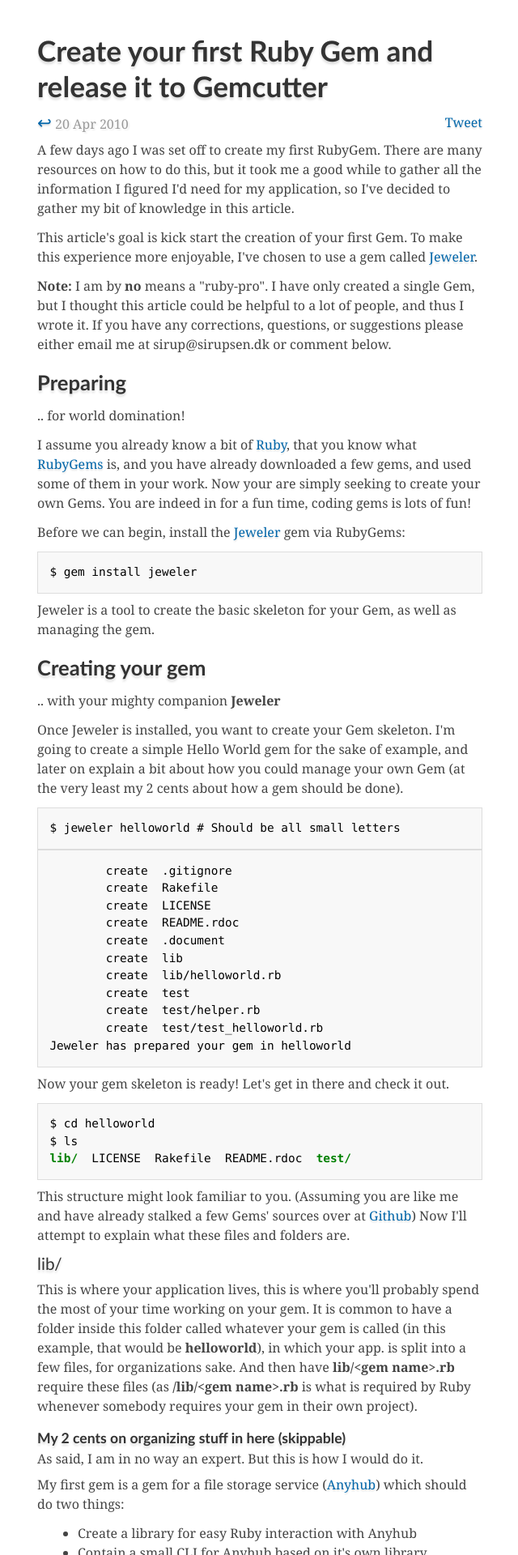
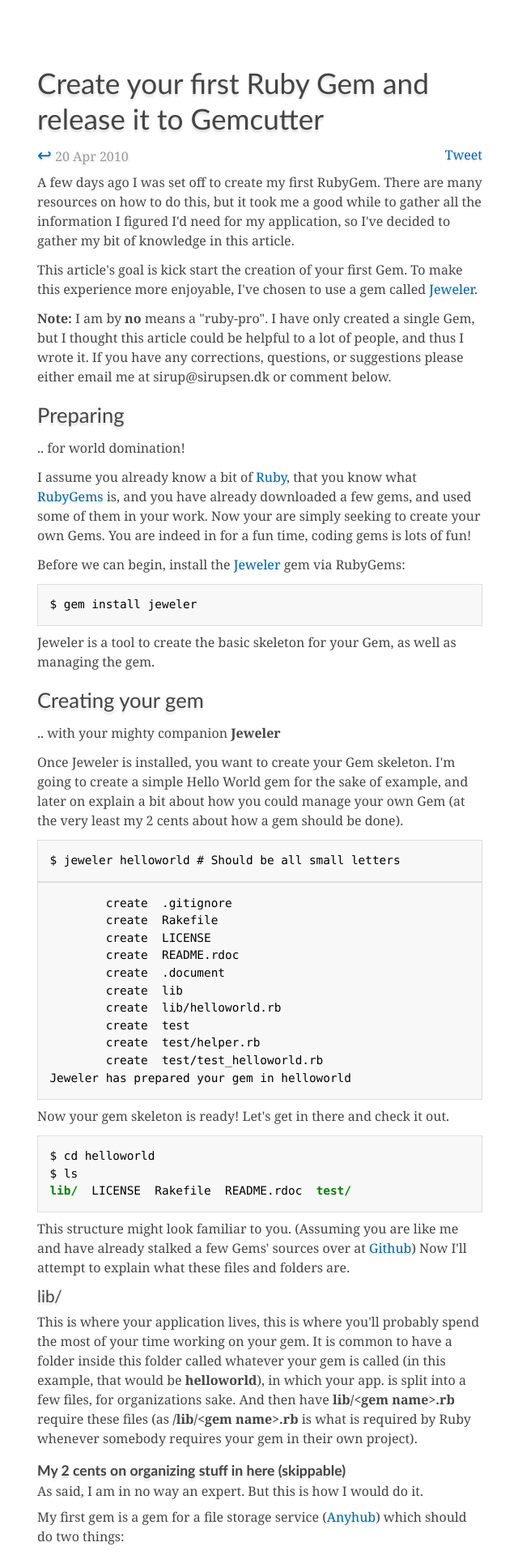
Before and after one commit to igor47/blog, a Jekyll site: the page built from _posts/2010-04-20-create-your-first-ruby-gem-and-release-it-to-gemcutter.html, in a window 1280 px wide. Shown: the top 1920 px of the page at 81% size, without its empty margins (319-959 px from the left). Built offline with Jekyll 4.4.1, drawn with Linux system fonts in a browser that asks for light colours; comment, search, counter and statistics services are not loaded.

Commit message:
Minimalism ++

```diff
--- a/index.textile
+++ b/index.textile
@@ -3,15 +3,11 @@
 title: Sirupsen and his codeabouts
 ---
 
-h1. Hello World
-
-I'm a "tweeter":twitter, blogger, minimalist, rubyist, "developer":github, student and dane.
+"Tweeter":twitter, blogger, minimalist, rubyist, "developer":github, student and dane.
 
 Primarily, I do Ruby, in which I hack together my own (and others) crazy ideas, some of these end up at "Github":github.
 
 I work at "The Hybrid Group":hybrid where I build amazing things with a bunch of awesome people. Some "open-source things":hybrid-github, too!
-
-h2. Blog Posts
 
 <ul class="posts">
   {% for post in site.posts %}
--- a/static/css/style.css
+++ b/static/css/style.css
@@ -11,7 +11,6 @@
 }
 
 h1, h2, h3, h4, h5, h6 {
-  color: #333;
   text-shadow: 0px 3px 3px #ddd;
   font-family: "Trebuchet MS", "Tahoma","Helvetica","Arial",sans-serif;
   letter-spacing: 0px;
@@ -24,7 +23,6 @@
   font-size: 220%;
   margin: 0.3em 0 .3em 0;
   line-height: 1.25em;
-  font-weight: bold;
 }
 
 h1 a {
@@ -37,7 +35,6 @@
   font-size: 160%;
   margin: .75em 0 .5em 0;
   line-height: 1.25em;
-  font-weight: bold;
 }
 
 h3 {
@@ -101,7 +98,7 @@
 }
 
 #container {
-  margin: 40px auto;
+  margin: 80px auto;
   width: 550px;
 }
 
@@ -111,7 +108,7 @@
 
 hr {
   border: 0;
-  height: 1px;
+  height: 3px;
   background-color: #ddd;
 }
 
```
